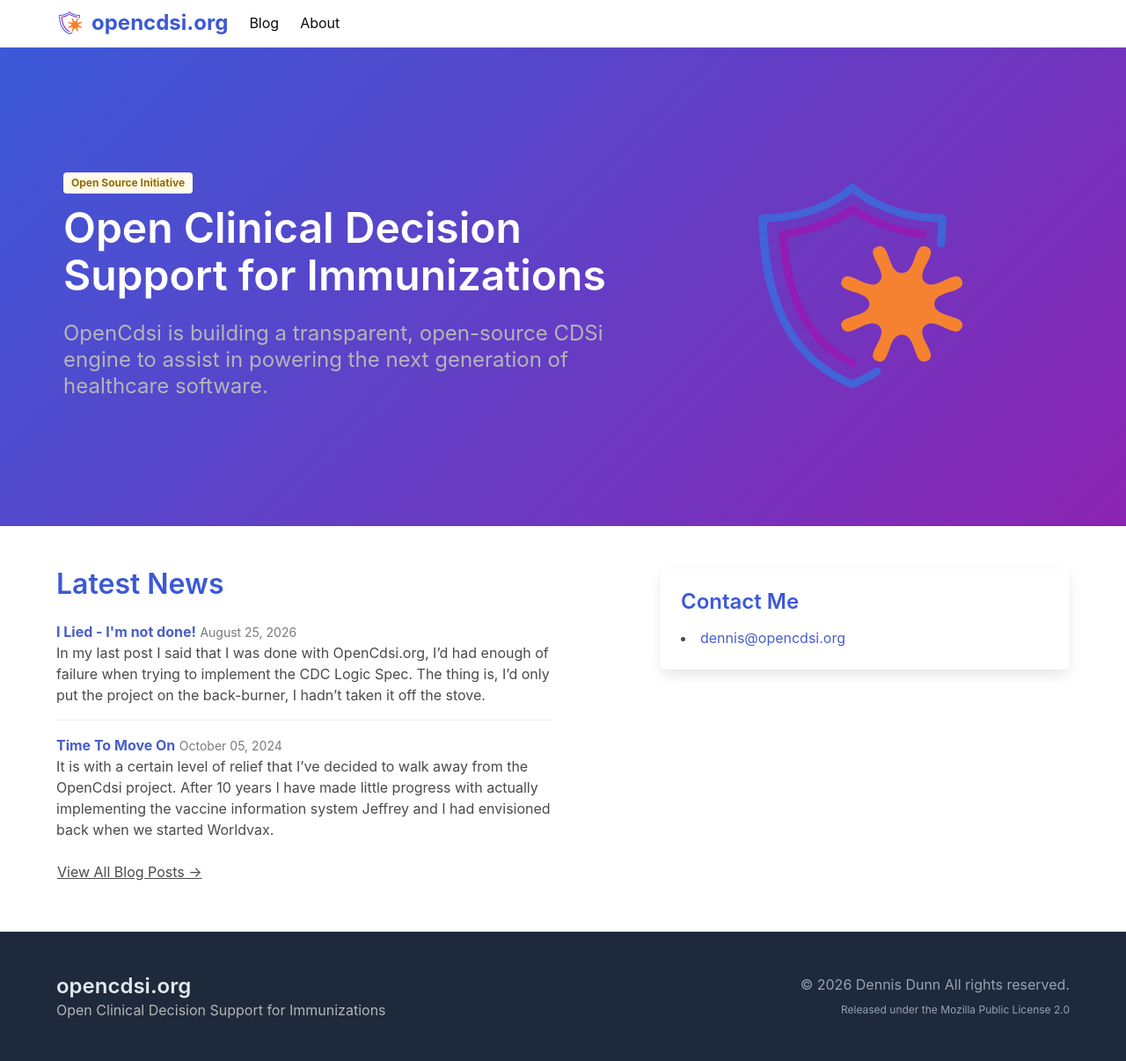
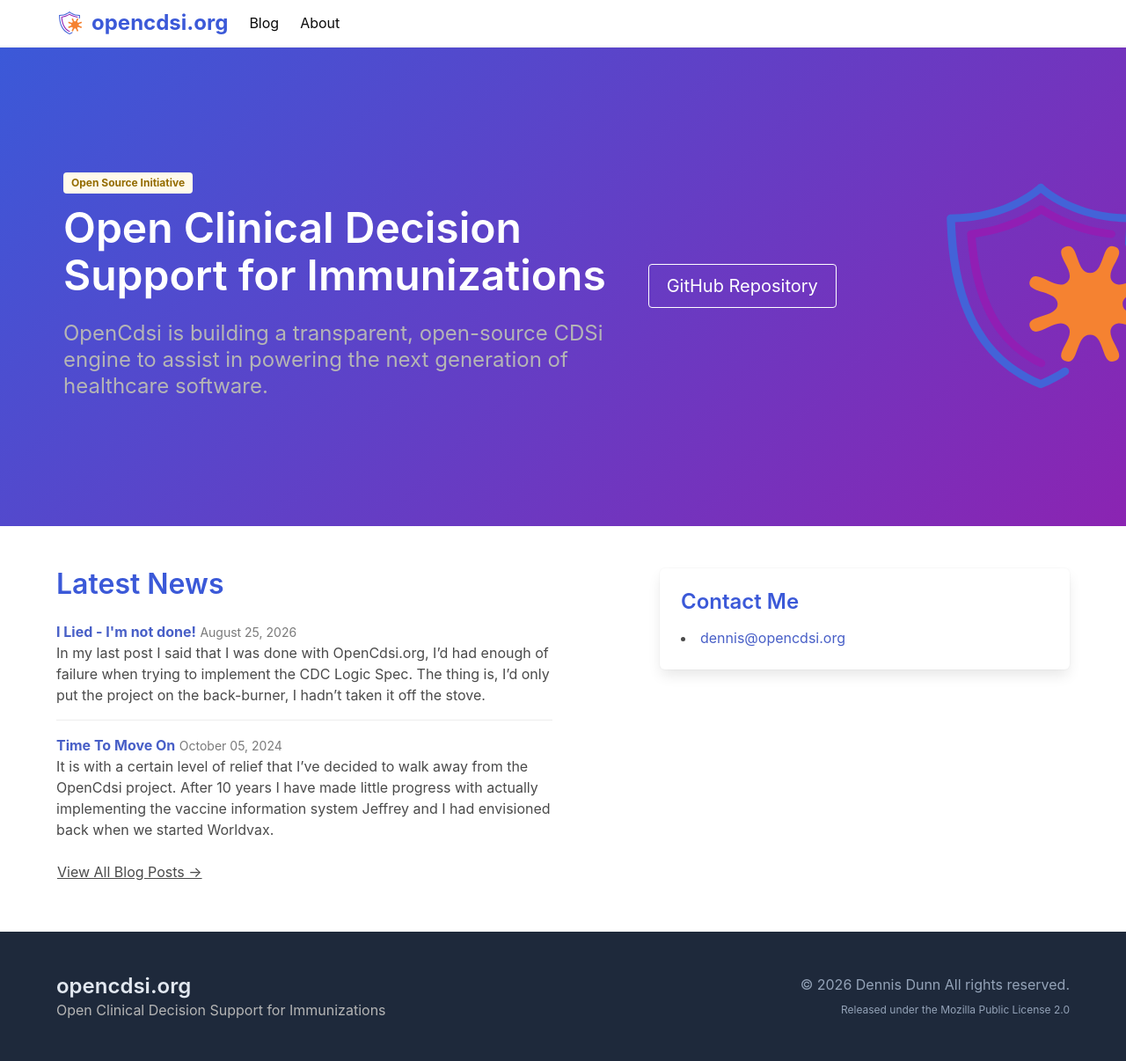
Before and after one commit to OpenCdsi/opencdsi.github.io, a Jekyll site: the page built from index.md, in a window 1280 px wide. Shown: the whole page at 88% size. Built offline with Jekyll 4.4.1, drawn with Linux system fonts in a browser that asks for light colours.

Commit message:
Added the link to the repo.

```diff
--- a/index.md
+++ b/index.md
@@ -17,6 +17,11 @@ layout: default
             {{ site.description }}
           </h2>
         </div>
+        <div class="buttons mt-5">
+    <!-- <a class="button is-brand-orange is-medium">Explore Documentation</a> -->
+    <a href="https://github.com/opencdsi" target="_blank" class="button is-outlined is-white is-medium">GitHub Repository</a>
+</div>
+
         <div class="column is-5 has-text-centered">
           <!-- Decorative Visual Placeholder -->
             <img src="/assets/img/logo.svg" width="250" height="250">
```
Also changed, not shown: _products/2-demo.md (renamed from _drafts/2-demo.md).
